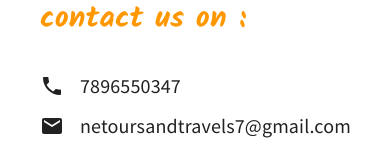
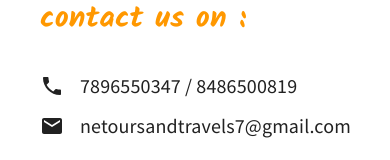
Before and after one commit to Arijeet-Kumar-Das/NE-tours-and-travels, a React (Vite) app: page /contact in a window 390 px wide. Shown: the part 293-453 px from the top of the page. Built offline with nearby package versions, Linux system fonts and the light colour scheme; a web font is replaced by a local one.

Commit message:
phone number added

```diff
--- a/src/pages/ContactPage.jsx
+++ b/src/pages/ContactPage.jsx
@@ -43,7 +43,7 @@ const ContactPage = () => {
             <Box sx={{ display: "flex", alignItems: "center", gap: 2 }}>
               <LocalPhoneIcon />
               <Typography variant="h6" sx={{ fontFamily: "Source Sans Pro" }}>
-                7896550347
+                7896550347 / 8486500819
               </Typography>
             </Box>
             <Box sx={{ display: "flex", alignItems: "center", gap: 2 }}>
```
